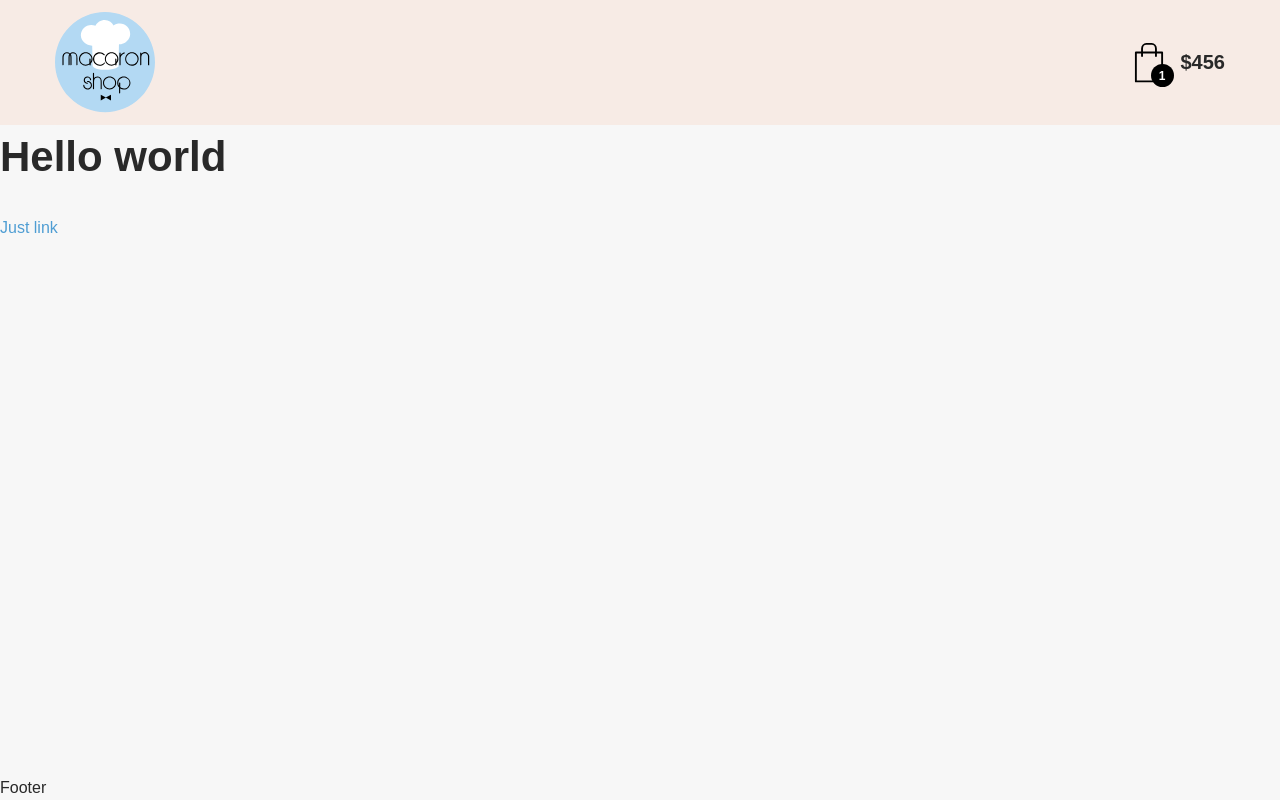
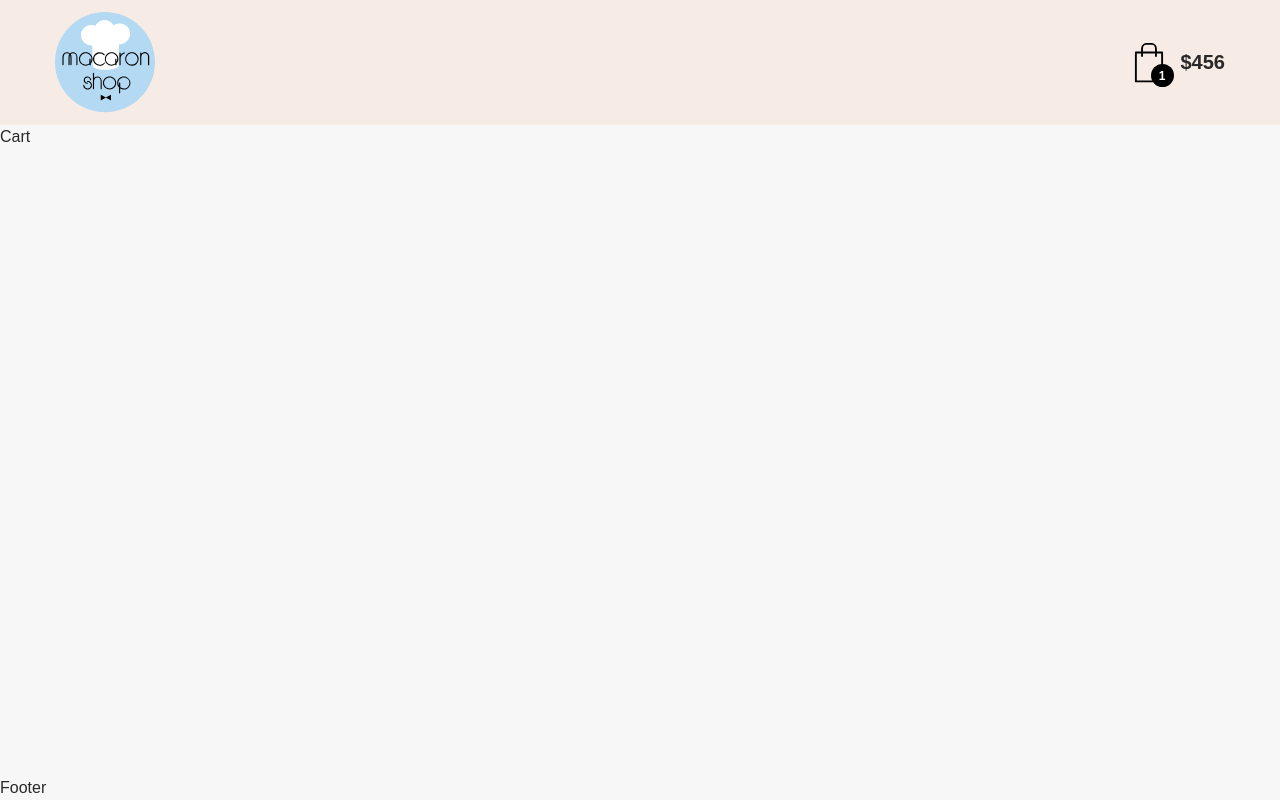
Before and after one commit to keira-yes/macaron-shop, a React (Create React App) app: page /cart in a window 1280 px wide. Built offline with nearby package versions, Linux system fonts and the light colour scheme; a web font is replaced by a local one.

Commit message:
add react-router-dom, add routes to cart and 404

```diff
--- a/package.json
+++ b/package.json
@@ -10,6 +10,7 @@
     "npm": "^9.7.2",
     "react": "^18.2.0",
     "react-dom": "^18.2.0",
+    "react-router-dom": "^6.14.0",
     "react-scripts": "5.0.1",
     "sass": "^1.63.6",
     "web-vitals": "^2.1.4"
--- a/src/App.js
+++ b/src/App.js
@@ -1,3 +1,7 @@
+import { Routes, Route } from 'react-router-dom';
+import Catalog from './pages/Catalog/Catalog';
+import Cart from './pages/Cart/Cart';
+import NotFound from './pages/NotFound/NotFound';
 import Header from './components/Header/Header';
 import Footer from './components/Footer/Footer';
 import './App.scss';
@@ -7,8 +11,11 @@ function App() {
         <>
             <Header />
             <main id="main">
-                <h1>Hello world</h1>
-                <a href="/">Just link</a>
+                <Routes>
+                    <Route path="/" element={<Catalog />} />
+                    <Route path="/cart" element={<Cart />} />
+                    <Route path="*" element={<NotFound />} />
+                </Routes>
             </main>
             <Footer />
         </>
--- a/src/components/Header/Header.jsx
+++ b/src/components/Header/Header.jsx
@@ -1,3 +1,4 @@
+import { Link } from 'react-router-dom';
 import LogoDesktop from '../../assets/img/macaron_logo_accent.svg';
 import LogoMobile from '../../assets/img/macaron_logo_white.svg';
 import styles from './Header.module.scss';
@@ -6,13 +7,13 @@ const Header = () => {
     return (
         <header className={styles.header}>
             <div className={styles.container + ' container'}>
-                <a href="/" className={styles.logo}>
+                <Link to="/" className={styles.logo}>
                     <picture className={styles.logoImg}>
                         <source media="(max-width: 767px)" srcSet={LogoMobile} />
                         <img src={LogoDesktop} alt="Macaron Logo" />
                     </picture>
-                </a>
-                <a href="/cart" className={styles.cart}>
+                </Link>
+                <Link to="/cart" className={styles.cart}>
                     <span className={styles.cartBlock}>
                         <svg
                             className={styles.cartIcon}
@@ -39,7 +40,7 @@ const Header = () => {
                         <span className={styles.cartBadge}>1</span>
                     </span>
                     <span className={styles.cartTotal}>$456</span>
-                </a>
+                </Link>
             </div>
         </header>
     );
--- a/src/index.js
+++ b/src/index.js
@@ -1,12 +1,15 @@
 import React from 'react';
 import ReactDOM from 'react-dom/client';
+import { BrowserRouter } from 'react-router-dom';
 import App from './App';
 import reportWebVitals from './reportWebVitals';
 
 const root = ReactDOM.createRoot(document.getElementById('root'));
 root.render(
     <React.StrictMode>
-        <App />
+        <BrowserRouter>
+            <App />
+        </BrowserRouter>
     </React.StrictMode>,
 );
 
--- /dev/null
+++ b/src/pages/Cart/Cart.jsx
@@ -0,0 +1,5 @@
+const Cart = () => {
+    return <div>Cart</div>;
+};
+
+export default Cart;
--- /dev/null
+++ b/src/pages/Catalog/Catalog.jsx
@@ -0,0 +1,5 @@
+const Catalog = () => {
+    return <div>Catalog</div>;
+};
+
+export default Catalog;
--- /dev/null
+++ b/src/pages/NotFound/NotFound.jsx
@@ -0,0 +1,5 @@
+const NotFound = () => {
+    return <h1>404 NotFound</h1>;
+};
+
+export default NotFound;
```
Also changed, not shown: 1 other file (tests, documents, lock files or other folders).
